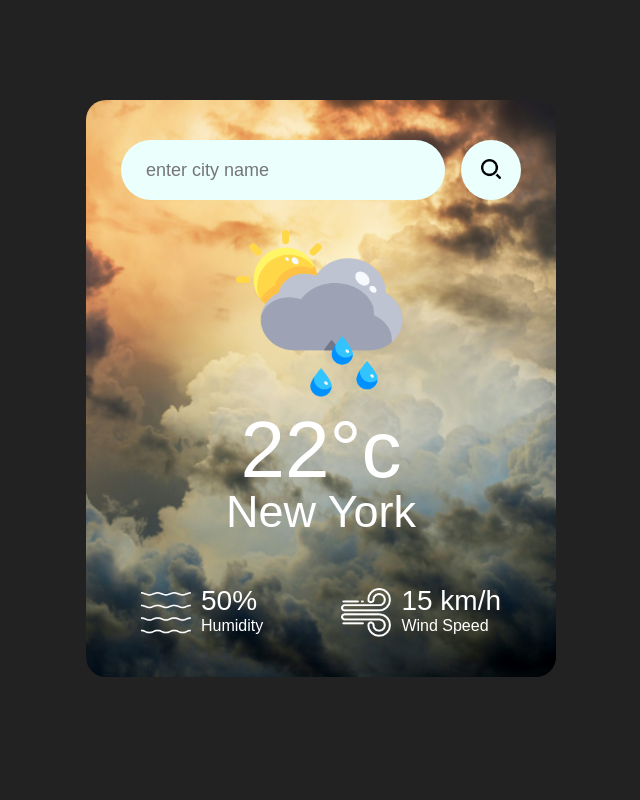
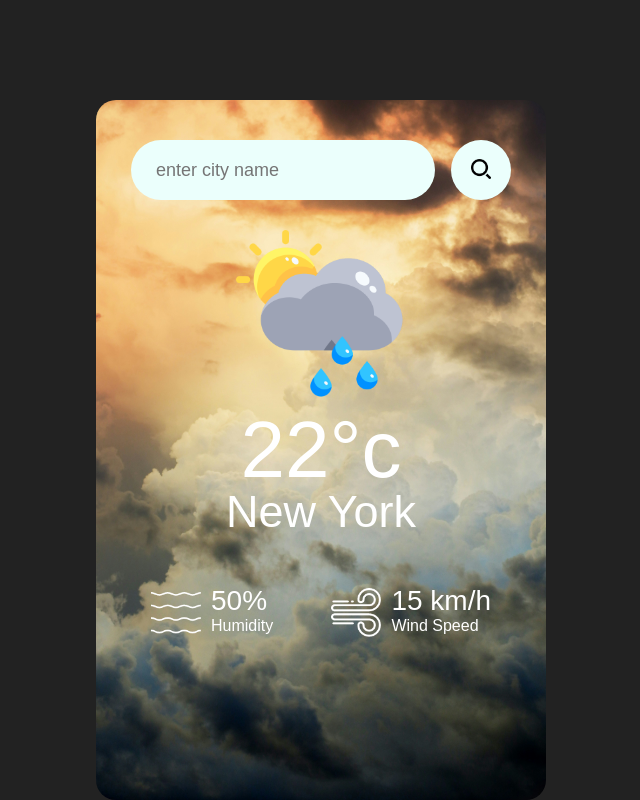
Before and after one commit to karthikykr/weather-app, a plain HTML site: page index.html in a window 1280 px wide. Shown: the whole page, without its empty margins (319-959 px from the left). Drawn offline with Linux system fonts and the light colour scheme; no server answers.

Commit message:
resized the layout

```diff
--- a/style.css
+++ b/style.css
@@ -11,9 +11,10 @@ body {
 
 .card {
     width: 90%;
-    max-width: 470px;
+    max-width: 450px;
     background-image: url(images/background.jpg);
     color: #fff;
+    height: 700px;
     margin: 100px auto 0;
     border-radius: 20px;
     padding: 40px 35px;
@@ -92,7 +93,8 @@ body {
     margin-right: 10px;
 }
 
-.humidity, .wind {
+.humidity,
+.wind {
     font-size: 28px;
     margin-top: -6px;
 }
@@ -124,7 +126,8 @@ body {
         width: 40px;
     }
 
-    .humidity, .wind {
+    .humidity,
+    .wind {
         font-size: 24px;
     }
 }
@@ -166,7 +169,8 @@ body {
         width: 35px;
     }
 
-    .humidity, .wind {
+    .humidity,
+    .wind {
         font-size: 10px;
     }
 }
```
